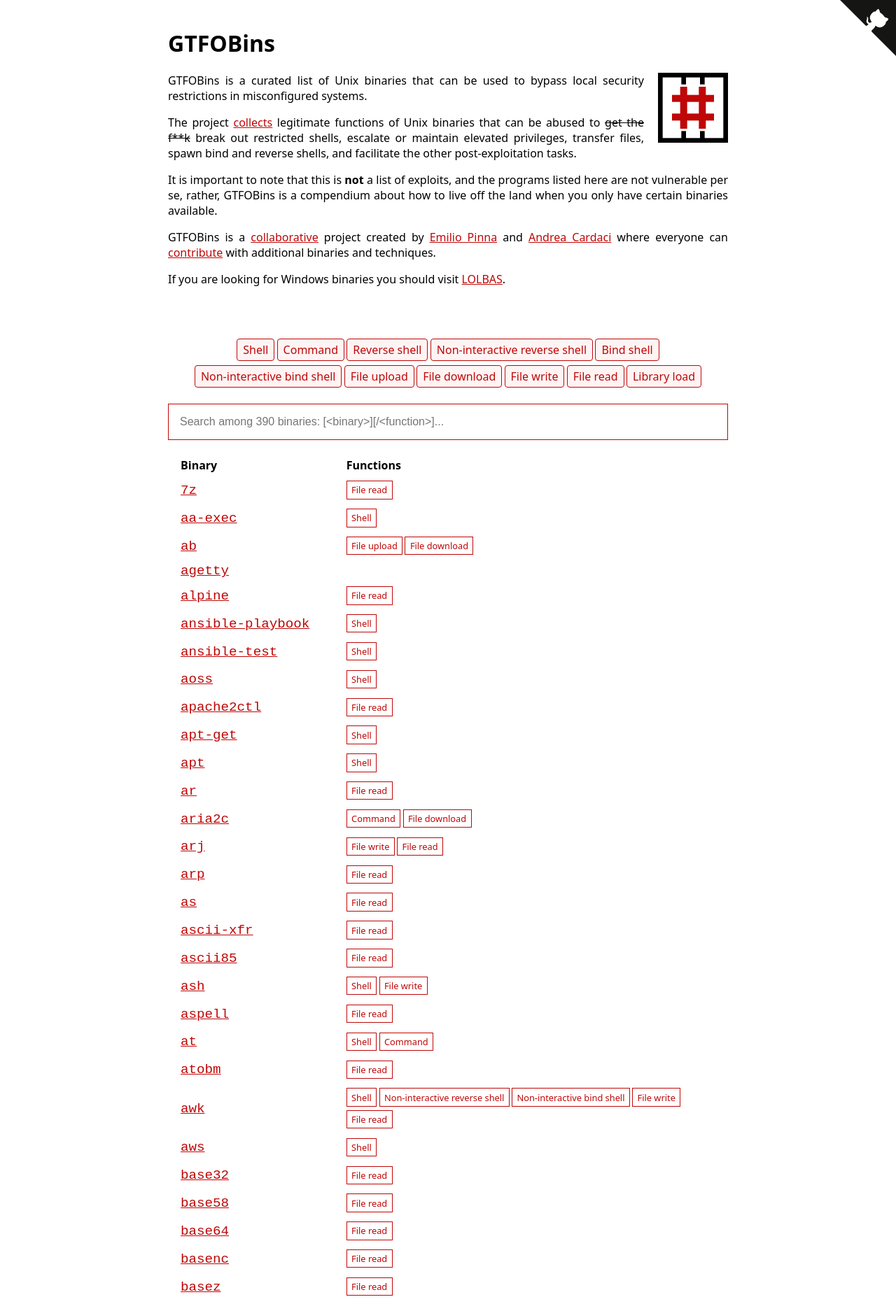
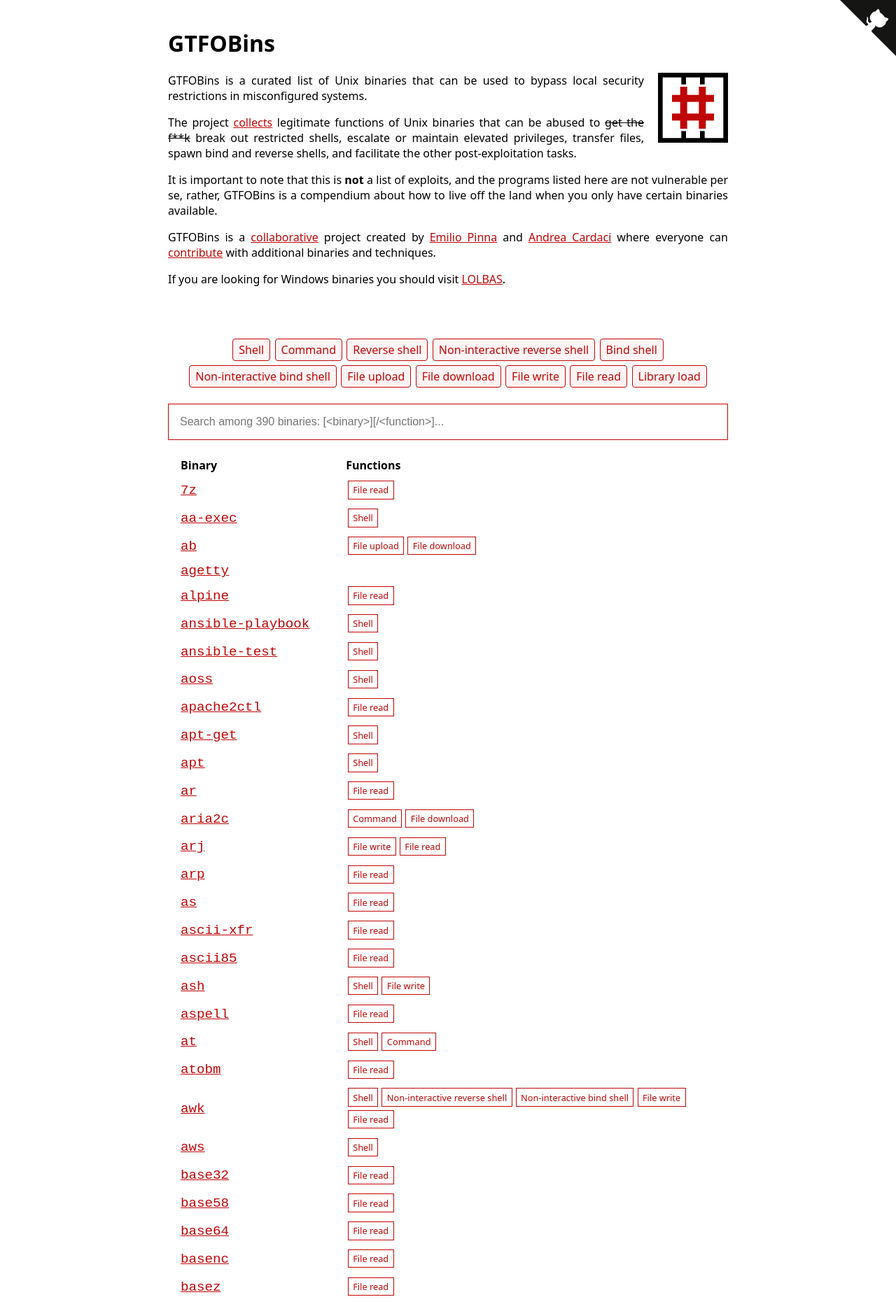
Before and after one commit to GTFOBins/GTFOBins.github.io, a Jekyll site: the page built from index.md, in a window 1280 px wide. Shown: the top 1864 px of the page at 70% size. Built offline with Jekyll 4.4.1, drawn with Linux system fonts in a browser that asks for light colours.

Commit message:
Adjust function list spacing

```diff
--- a/assets/style.scss
+++ b/assets/style.scss
@@ -109,7 +109,9 @@ h2, h3, h4, h5, h5 {
     position: relative; // XXX needed for tooltip sizing
 
     #bin-search-filters {
-        text-align: center;
+        display: flex;
+        flex-wrap: wrap;
+        justify-content: center;
 
         a {
             background: $lighter;
@@ -173,18 +175,18 @@ h2, h3, h4, h5, h5 {
 // function description
 
 .function-list {
+    display: flex;
+    flex-wrap: wrap;
     font-size: 0.8rem;
     list-style: none;
     padding: 0;
     margin: 0;
 
     li {
-        display: inline-block;
-
         a {
             display: inline-block;
             padding: 0.25em 0.5em;
-            margin: 0.2em 0;
+            margin: 0.2em;
             border: 1px solid $accent;
         }
 
```
